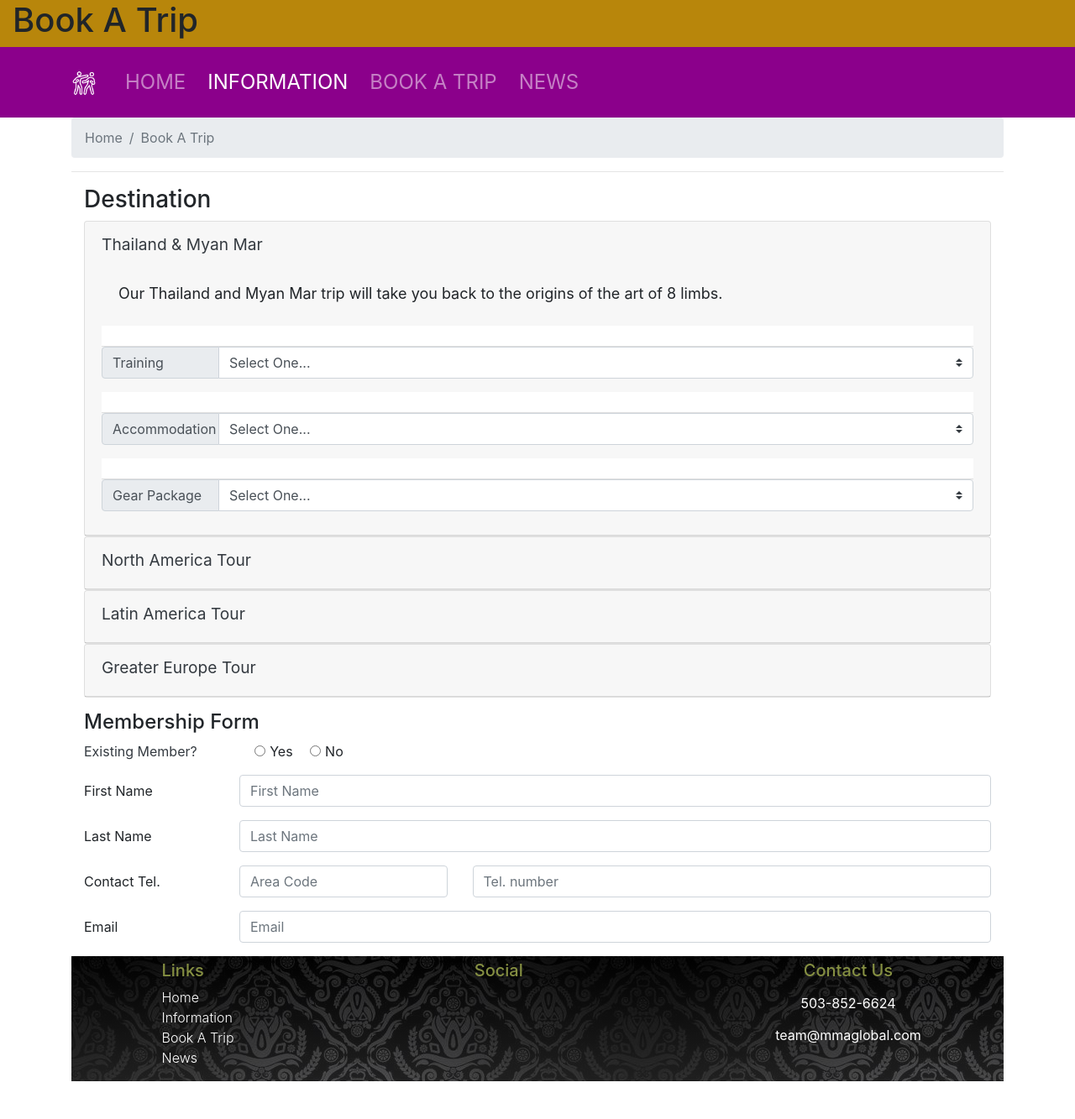
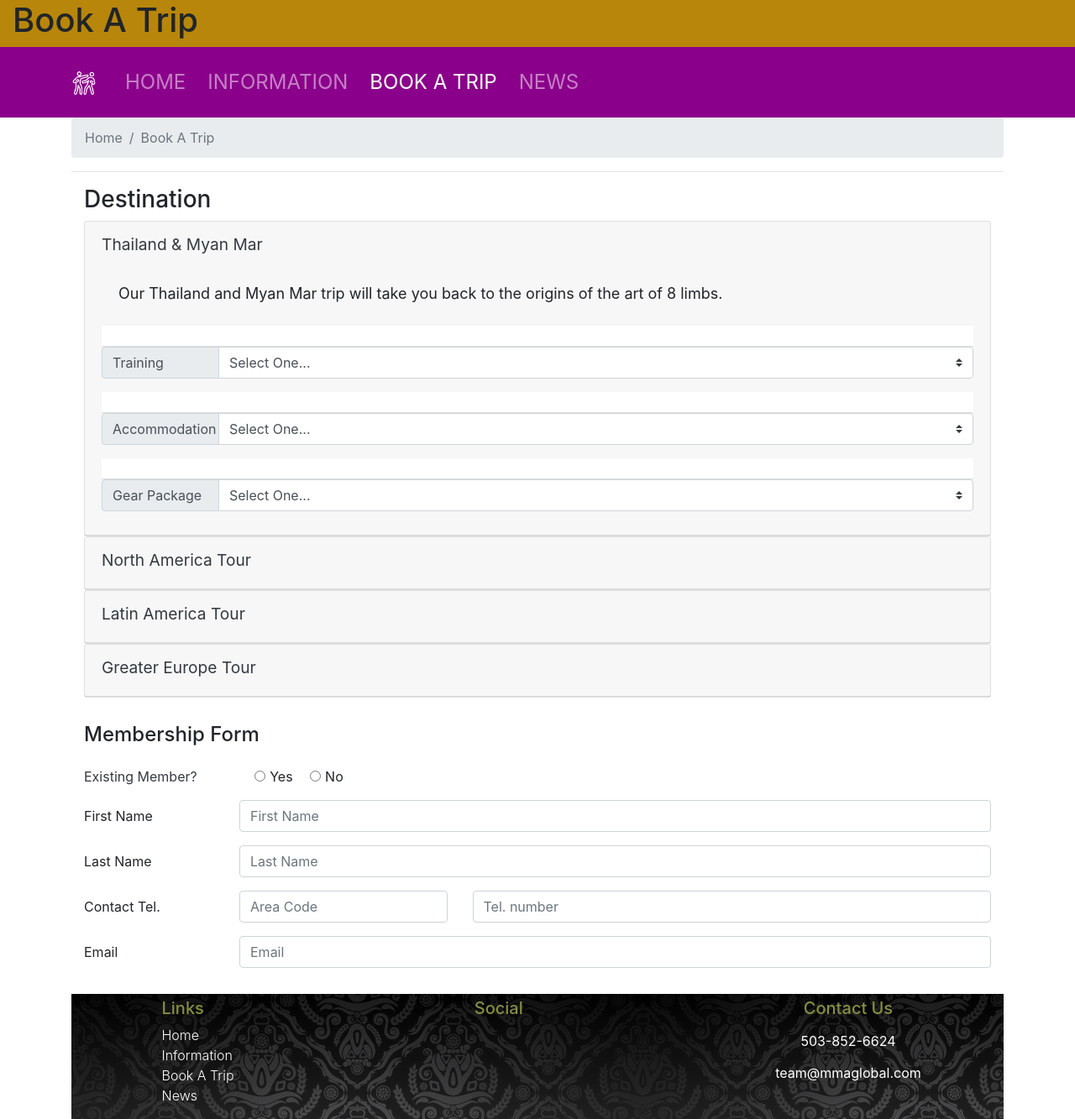
Before and after one commit to jomiddaugh/MMA-Global, a website: page bookatrip.html in a window 1280 px wide. Shown: the whole page at 84% size. Before the commit the page ends 1288 px from the top, so only its background shows below. Drawn offline with nearby package versions, Linux system fonts and the light colour scheme.

Commit message:
altnavbar adjustment, book a trip adjustment: padding.

```diff
--- a/bookatrip.html
+++ b/bookatrip.html
@@ -26,8 +26,8 @@
                 <div class="collapse navbar-collapse" id="nucampNavbar">
                     <ul class="navbar-nav">
                         <li class="nav-item"><a class="nav-link" href="index.html"><i class="fa fa-home fa-lg"></i> Home</a></li>
-                        <li class="nav-item active"><a class="nav-link" href="#"><i class="fa fa-info fa-lg"></i> Information</a></li>
-                        <li class="nav-item"><a class="nav-link" href="bookatrip.html"><i class="fa fa-list fa-lg"></i> Book A Trip</a></li>
+                        <li class="nav-item"><a class="nav-link" href="#"><i class="fa fa-info fa-lg"></i> Information</a></li>
+                        <li class="nav-item active"><a class="nav-link" href="bookatrip.html"><i class="fa fa-list fa-lg"></i> Book A Trip</a></li>
                         <li class="nav-item"><a class="nav-link" href="#"><i class="fa fa-address-card fa-lg"></i> News</a></li>
                     </ul>
                 </div>
@@ -249,7 +249,7 @@
         <div class="row row-content">
             <div class="col">
                 <form>
-                    <h4>Membership Form</h4>
+                    <h4 class="headermf">Membership Form</h4>
                     <div class="form-group row">
                         <div class="col-12">
                             <a class="mr-3 text-dark">Existing Member?</a>
--- a/css/styles.css
+++ b/css/styles.css
@@ -68,7 +68,12 @@ p {
 }
 
 .mf {
-    padding-top: 15px;
+    padding-top: 30px;
+    padding-bottom: 15px;
+}
+
+.headermf {
+    padding-bottom: 15px;
 }
 
 .altnavbar {
```
